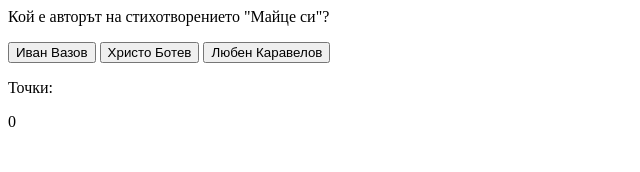
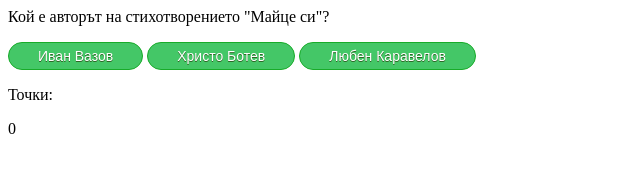
Before and after one commit to VayerG8ming/hacktuesthundersystem, a plain HTML site: page lv1q1.html in a window 1280 px wide. Shown: the whole page, without its empty margins (0-640 px from the left). Drawn offline with nearby package versions, Linux system fonts and the light colour scheme.

Commit message:
Add files via upload

```diff
--- a/lv1q1.html
+++ b/lv1q1.html
@@ -7,9 +7,24 @@
   <title>
     въпроси
   </title>
+  <style>
+    input  {
+	background-color:#44c767;
+	border-radius:28px;
+	border:1px solid #18ab29;
+	cursor:pointer;
+	color:#ffffff;
+	font-family:Arial;
+	font-size:14px;
+	padding:5px 29px;
+	text-shadow:0px 1px 0px #2f6627;
+}
+// Взето от https://www.bestcssbuttongenerator.com/
+  </style>
 </head>
 <body>
 <p id="question"></p>
+
   <input type="submit" name="otgovor" value="">
   <input type="submit" name="otgovor" value="">
   <input type="submit" name="otgovor" value="">
```
Also changed, not shown: lv2q1.html (+14 -0 lines), lv3q1.html (+14 -0 lines), lv4q1.html (+14 -0 lines).
